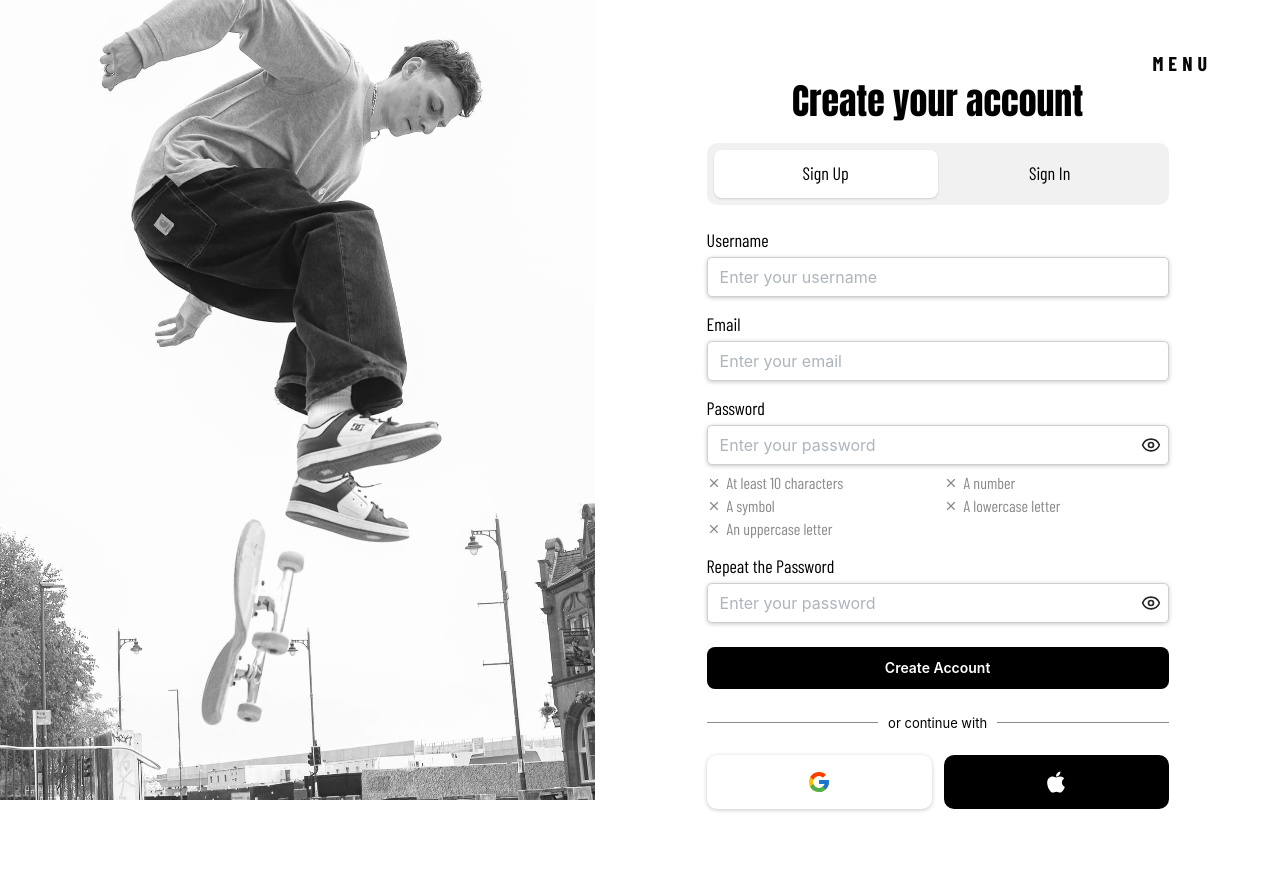
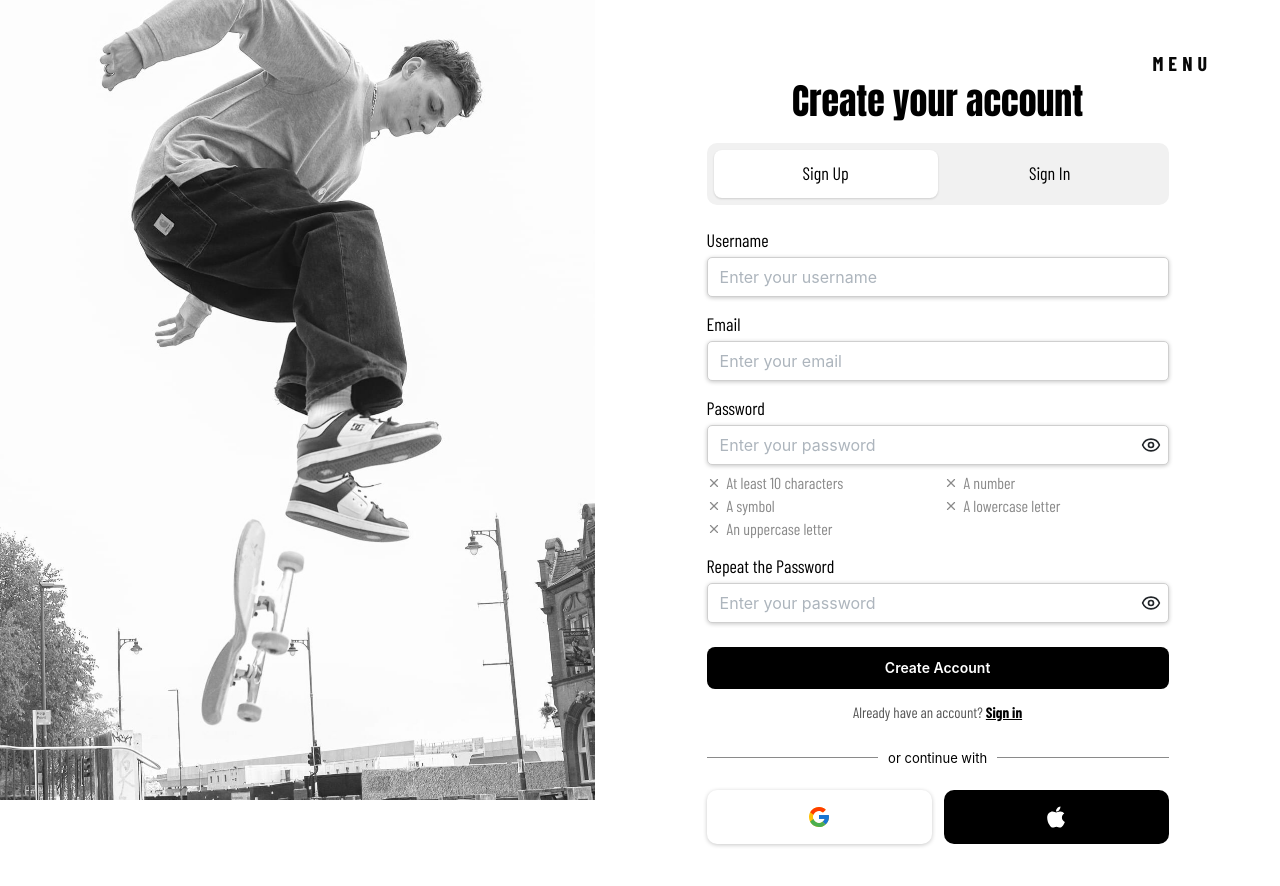
Before and after one commit to ayoajimuda/slam.com, a Next.js app: page /account in a window 1280 px wide. Shown: the top 886 px of the page. Before the commit the page ends 857 px from the top, so only its background shows below. Built offline with nearby package versions, Linux system fonts and the light colour scheme.

Commit message:
Minor bugs fixed for account page, already have an account feature added

```diff
--- a/app/account/page.jsx
+++ b/app/account/page.jsx
@@ -65,6 +65,7 @@ export default function AccountPage() {
           emailOrUsername: '',
           password: '',
           repeatedPassword: '',
+          rememberMe: false,
           },
 
           // The rules only apply to sign up, so sign in just needs the existing password
@@ -159,6 +160,15 @@ export default function AccountPage() {
                 <Button type="submit" color="black" radius={8} h={42} mt={8}>
                   {isSignUp ? 'Create Account' : 'Login'}
                 </Button>
+
+                {isSignUp && (
+                  <p className='account-switch'>
+                    Already have an account?{' '}
+                    <button type="button" className="account-switch-link" onClick={() => handleModeChange('signin')}>
+                      Sign in
+                    </button>
+                    </p>
+                  )}
               </form>
 
               <Divider className="account-divider" color="#8a8a8a" label="or continue with" />
--- a/styles/pages-css/account-page.css
+++ b/styles/pages-css/account-page.css
@@ -136,3 +136,23 @@
 .account .account-password-rule-met {
     color: #2e7d32;
 }
+
+/* Switch between sign Up & Sign In */
+.account-switch {
+    margin: -4px 0 0;
+    text-align: center;
+    font-family: var(--font-barlow);
+    font-size: 15px;
+    color: #555;
+}
+
+.account-switch-link {
+    padding: 0;
+    border: none;
+    background: none;
+    color: #000;
+    font: inherit;
+    font-weight: 600;
+    text-decoration: underline;
+    cursor: pointer;
+}
```
Also changed, not shown: public/images/background/Background-5.jpeg (added).
